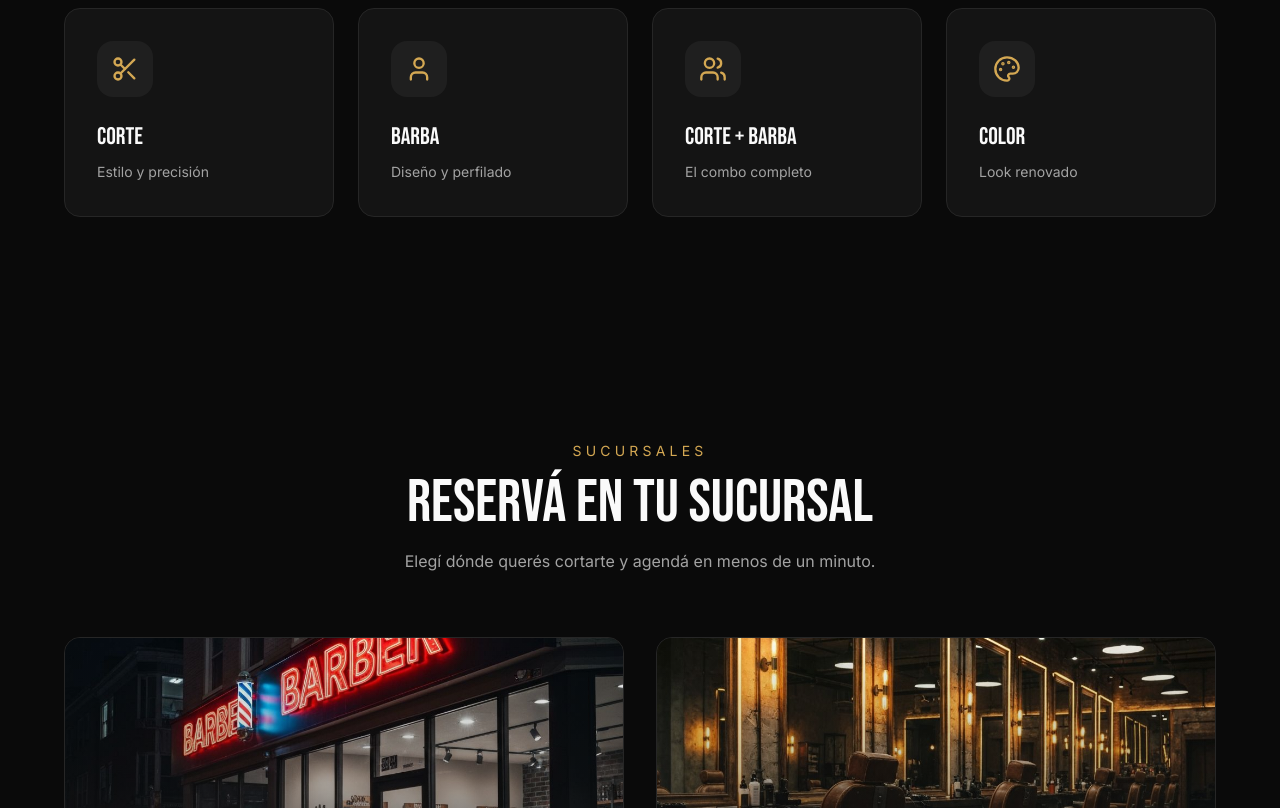
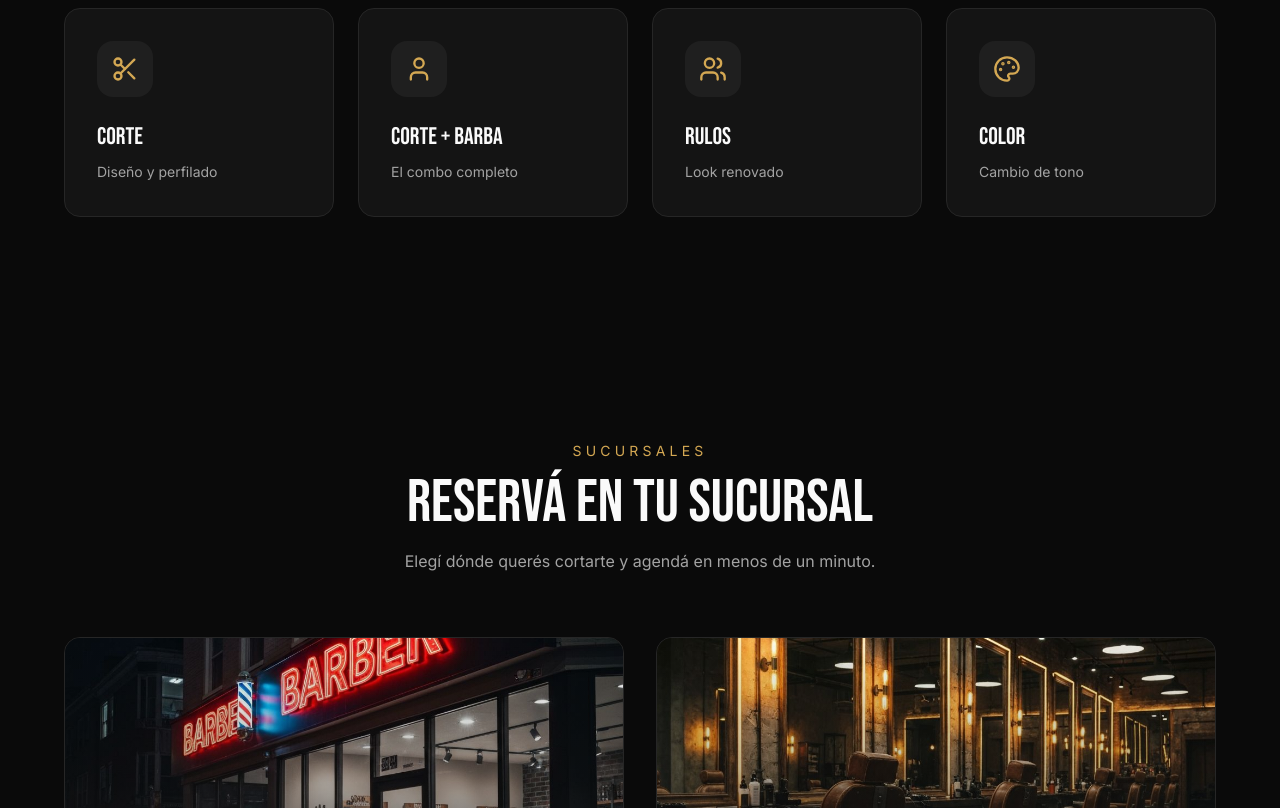
Before and after one commit to Brai99chavez/barberbrossclub-4z, a Next.js app: page / in a window 1280 px wide. Shown: the part 1060-1868 px from the top of the page. Built offline with nearby package versions, Linux system fonts and the light colour scheme.

Commit message:
services changed
Co-authored-by: Copilot <copilot@github.com>

```diff
--- a/components/services.tsx
+++ b/components/services.tsx
@@ -4,22 +4,22 @@ const services = [
   {
     icon: Scissors,
     title: 'CORTE',
-    description: 'Estilo y precisión',
+    description: 'Diseño y perfilado',
   },
   {
     icon: User,
-    title: 'BARBA',
-    description: 'Diseño y perfilado',
-  },
-  {
-    icon: Users,
     title: 'CORTE + BARBA',
     description: 'El combo completo',
   },
   {
+    icon: Users,
+    title: 'RULOS',
+    description: 'Look renovado',
+  },
+  {
     icon: Palette,
     title: 'COLOR',
-    description: 'Look renovado',
+    description: 'Cambio de tono',
   },
 ]
 
```
Also changed, not shown: 1 other file (tests, documents, lock files or other folders).
